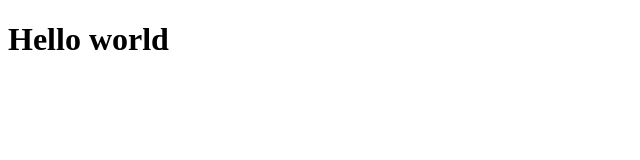
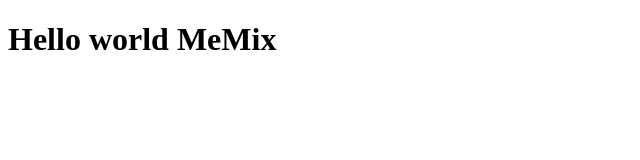
Before and after one commit to aniwatOK/aniwatOK.github.io, a plain HTML site: page index.html in a window 1280 px wide. Shown: the whole page, without its empty margins (0-640 px from the left). Drawn offline with Linux system fonts and the light colour scheme.

Commit message:
Update index.html

```diff
--- a/index.html
+++ b/index.html
@@ -2,6 +2,6 @@
 <html>
 <body>
     <head></head>
-    <body><h1>Hello world</h1></body>
+    <body><h1>Hello world MeMix</h1></body>
 </body>
 </html>
```
